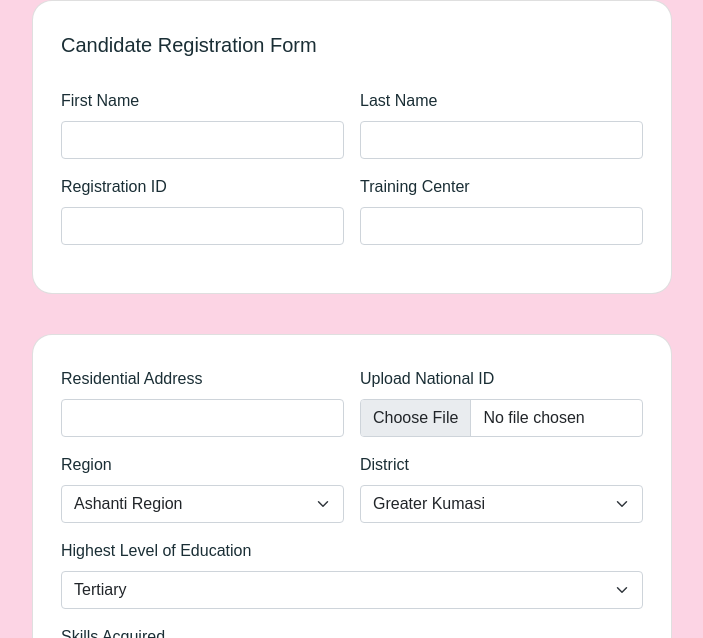
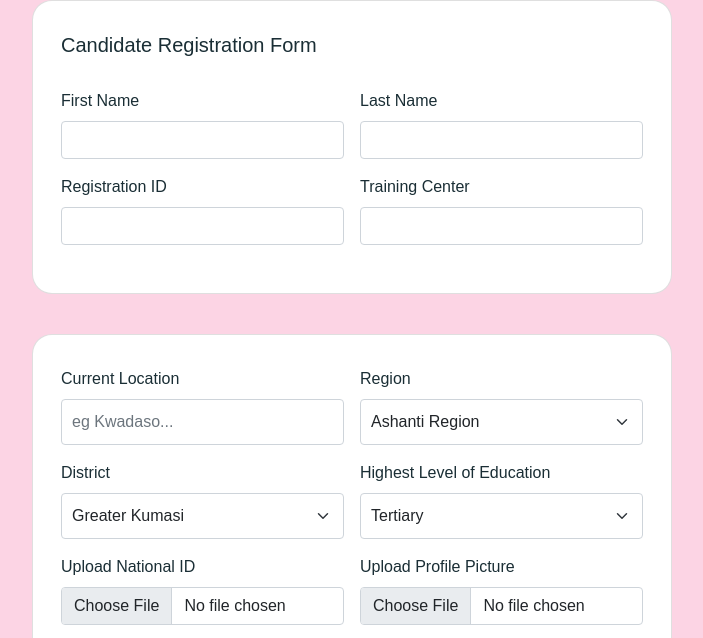
Before and after one commit to Albymens/snv-registration-form, a plain HTML site: page index.html in a window 1280 px wide. Shown: the part 107-745 px from the top of the page, without its empty margins (288-991 px from the left). Drawn offline with nearby package versions, Linux system fonts and the light colour scheme.

Commit message:
added profile picture

```diff
--- a/index.html
+++ b/index.html
@@ -69,23 +69,19 @@
                             <p class="card-text">
                             <div class="row g-3">
                                 <div class="col-md-6">
-                                    <label for="Residential Address" class="form-label">Residential Address</label>
-                                    <input type="text" class="form-control" id="location">
-                                </div>
-                                <div class="col-md-6">
-                                    <label for="National ID" class="form-label">Upload National ID</label>
-                                    <input class="form-control" type="file" id="national-id">
+                                    <label for="location" class="form-label">Current Location</label>
+                                    <input type="text" class="form-control" id="location" style="padding: 10px;" placeholder="eg Kwadaso...">
                                 </div>
                                 <div class="col-md-6">
                                     <label for="Region" class="form-label">Region</label>
-                                    <select id="region" class="form-select">
+                                    <select id="region" class="form-select" style="padding: 10px; color: #212529 !important; ">
                                         <option selected>Ashanti Region</option>
                                         <option>Western Region</option>
                                     </select>
                                 </div>
                                 <div class="col-md-6">
                                     <label for="District" class="form-label">District</label>
-                                    <select id="district" class="form-select">
+                                    <select id="district" class="form-select" style="padding: 10px;">
                                         <option selected>Greater Kumasi</option>
                                         <option>Adansi South District</option>
                                         <option>Ejura - Sekyedumasi Municipal</option>
@@ -98,14 +94,22 @@
                                         <option>Wassa East Municipal</option>
                                     </select>
                                 </div>
-                                <div class="col-12">
+                                <div class="col-md-6">
                                     <label for="Education" class="form-label">Highest Level of Education</label>
-                                    <select id="education" class="form-select">
+                                    <select id="education" class="form-select" style="padding: 10px;">
                                         <option>Tertiary</option>
                                         <option>Vocational/Technical</option>
                                         <option>Senior High School</option>
                                         <option>Junior High School</option>
                                     </select>
+                                </div>
+                                <div class="col-md-6">
+                                    <label for="National ID" class="form-label">Upload National ID</label>
+                                    <input class="form-control" type="file" id="national-id">
+                                </div>
+                                <div class="col-md-6">
+                                    <label for="National ID" class="form-label">Upload Profile Picture</label>
+                                    <input class="form-control" type="file" id="national-id">
                                 </div>
                                 <div class="col-12">
                                     <label for="skills" class="form-label">Skills Acquired</label>
```
